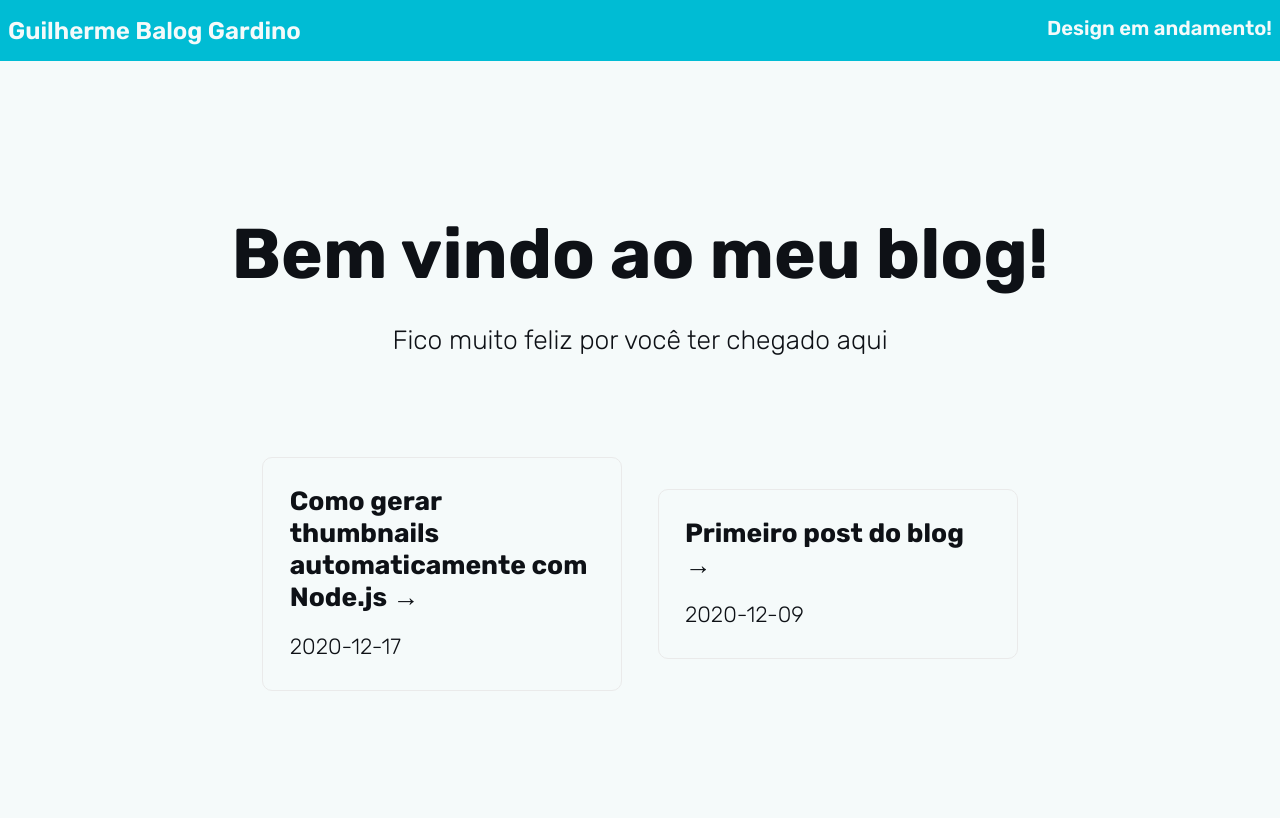
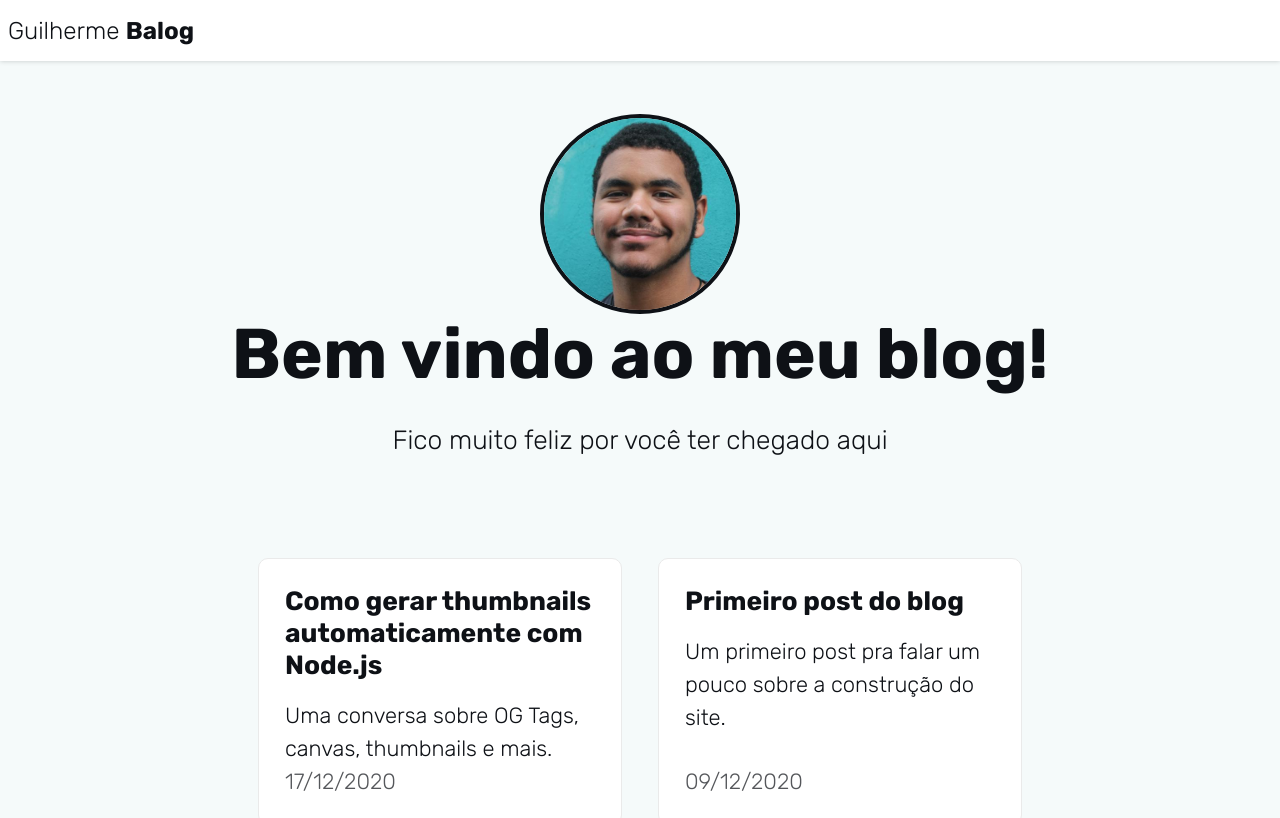
Before and after one commit to GuilhermeBalog/blog, a Next.js app: page / in a window 1280 px wide. Shown: the top 818 px of the page. Built offline with nearby package versions, Linux system fonts and the light colour scheme.

Commit message:
Mudanças no Layout
- Header e footer agora são brancos
- Minha foto na home
- Mostra descrição nos cards da home
- Display grid nos cards
- Remove alguns estilos não utilizados

```diff
--- a/src/components/Layout.tsx
+++ b/src/components/Layout.tsx
@@ -13,10 +13,31 @@ const Layout = ({ children }: Props) => {
       <header className={styles.header}>
         <Link href="/">
           <a>
-            Guilherme Balog Gardino
+            <span>
+              Guilherme
+            </span>
+            {' '}
+            <strong>
+              Balog
+            </strong>
           </a>
         </Link>
-        <small>Design em andamento!</small>
+        <ul>
+          <li>
+            <Link href="/">
+              <a>
+                {/* Início */}
+              </a>
+            </Link>
+          </li>
+          <li>
+            <Link href="/">
+              <a>
+                {/* Posts */}
+              </a>
+            </Link>
+          </li>
+        </ul>
       </header>
 
       <main className={styles.main}>
--- a/src/pages/index.tsx
+++ b/src/pages/index.tsx
@@ -14,6 +14,7 @@ const Home = ({ allPostsData }: Props) => {
       <Head pageDescription="Minha descrição muito top" />
 
       <main className={styles.main}>
+        <img src="/assets/profile.jpeg" />
         <h1 className={styles.title}>
           Bem vindo ao meu blog!
         </h1>
@@ -23,11 +24,12 @@ const Home = ({ allPostsData }: Props) => {
         </p>
 
         <div className={styles.grid}>
-          {allPostsData.map(({ id, date, title }) => (
+          {allPostsData.map(({ id, date, title, description }) => (
             <Link href={`/posts/${id}`} key={id}>
               <a className={styles.card}>
-                <h3>{title} &rarr;</h3>
-                <p>{date}</p>
+                <h3>{title}</h3>
+                <p>{description}</p>
+                <p>{date.replace(/(\d+)-(\d+)-(\d+)/, '$3/$2/$1')}</p>
               </a>
             </Link>
           ))}
--- a/src/styles/Home.module.css
+++ b/src/styles/Home.module.css
@@ -8,7 +8,7 @@
 }
 
 .main {
-  padding: 5rem 0;
+  padding: 3rem 0;
   flex: 1;
   display: flex;
   flex-direction: column;
@@ -16,34 +16,10 @@
   align-items: center;
 }
 
-.footer {
-  width: 100%;
-  height: 100px;
-  border-top: 1px solid #eaeaea;
-  display: flex;
-  justify-content: center;
-  align-items: center;
-}
-
-.footer img {
-  margin-left: 0.5rem;
-}
-
-.footer a {
-  display: flex;
-  justify-content: center;
-  align-items: center;
-}
-
-.title a {
-  color: #0070f3;
-  text-decoration: none;
-}
-
-.title a:hover,
-.title a:focus,
-.title a:active {
-  text-decoration: underline;
+.main img{
+  width: 200px;
+  border-radius: 50%;
+  border: 0.25em solid var(--black);
 }
 
 .title {
@@ -62,41 +38,32 @@
   font-size: 1.5rem;
 }
 
-.code {
-  background: #fafafa;
-  border-radius: 5px;
-  padding: 0.75rem;
-  font-size: 1.1rem;
-  font-family: Menlo, Monaco, Lucida Console, Liberation Mono, DejaVu Sans Mono,
-    Bitstream Vera Sans Mono, Courier New, monospace;
-}
-
 .grid {
-  display: flex;
-  align-items: center;
-  justify-content: center;
-  flex-wrap: wrap;
+  display: grid;
+  grid-template-columns: 1fr 1fr;
   max-width: 800px;
   margin-top: 3rem;
 }
 
 .card {
   margin: 1rem;
-  flex-basis: 45%;
   padding: 1.5rem;
   text-align: left;
-  color: inherit;
+  color: var(--black);
   text-decoration: none;
   border: 1px solid #eaeaea;
   border-radius: 10px;
   transition: color 0.15s ease, border-color 0.15s ease;
+  background-color: #fff;
+  display: flex;
+  flex-direction: column;
 }
 
 .card:hover,
 .card:focus,
 .card:active {
-  color: #0070f3;
-  border-color: #0070f3;
+  color: #000;
+  border-color: #bbb;
 }
 
 .card h3 {
@@ -108,15 +75,17 @@
   margin: 0;
   font-size: 1.25rem;
   line-height: 1.5;
+  flex: 1;
 }
 
-.logo {
-  height: 1em;
+.card p + p{
+  opacity: 0.7;
+  flex: 0;
 }
 
 @media (max-width: 600px) {
   .grid {
     width: 100%;
-    flex-direction: column;
+    grid-template-columns: 1fr;
   }
 }
--- a/src/styles/Layout.module.css
+++ b/src/styles/Layout.module.css
@@ -1,20 +1,55 @@
 .header{
     padding: 16px 8px;
-    background-color: var(--primary);
-    color: var(--white);
-    font-weight: 600;
     font-size: 1.25em;
+    background-color: #fff;
+    box-shadow: 0px 0px 5px 0px rgba(0, 0, 0, 0.2);
+    z-index: 5;
+
+    position: sticky;
+    top: 0;
 
     display: flex;
     justify-content: space-between;
+    align-items: center;
+    flex-wrap: wrap;
+}
+
+.header img{
+    height: 3em;
+    width: auto;
+}
+
+.header span {
+    font-weight: 300;
+}
+
+.header strong {
+    font-weight: 700;
+}
+
+.header ul{
+    display: flex;
+    flex-wrap: wrap;
+    align-items: center;
+    justify-content: space-between;
+    margin: 0;
+    padding: 0;
+    list-style: none;
+    font-weight: 300;
+}
+
+.header ul li + li{
+    margin-left: 2em;
 }
 
 .footer{
     width: 100%;
     height: 60px;
     padding: 0 10px;
-    background-color: var(--secondary);
-    color: var(--white);
+    background-color: #fff;
+    color: var(--black);
+
+    box-shadow: 0px 0px 5px 0px rgba(0, 0, 0, 0.2);
 
     display: flex;
     justify-content: center;
--- a/src/styles/Post.module.css
+++ b/src/styles/Post.module.css
@@ -1,5 +1,5 @@
 .post{
-    padding: 3em 1rem;
+    padding: 1rem;
     width: 100%;
     max-width: 1000px;
     margin: 0 auto;
```
Also changed, not shown: public/assets/profile.jpeg (added).
